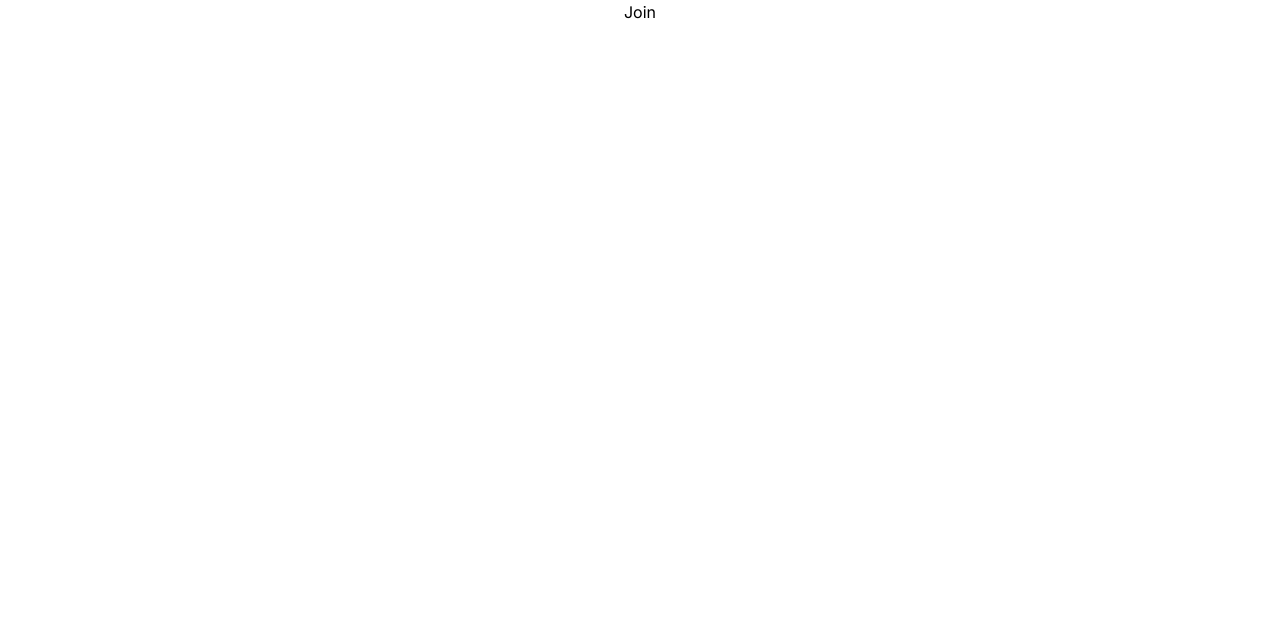
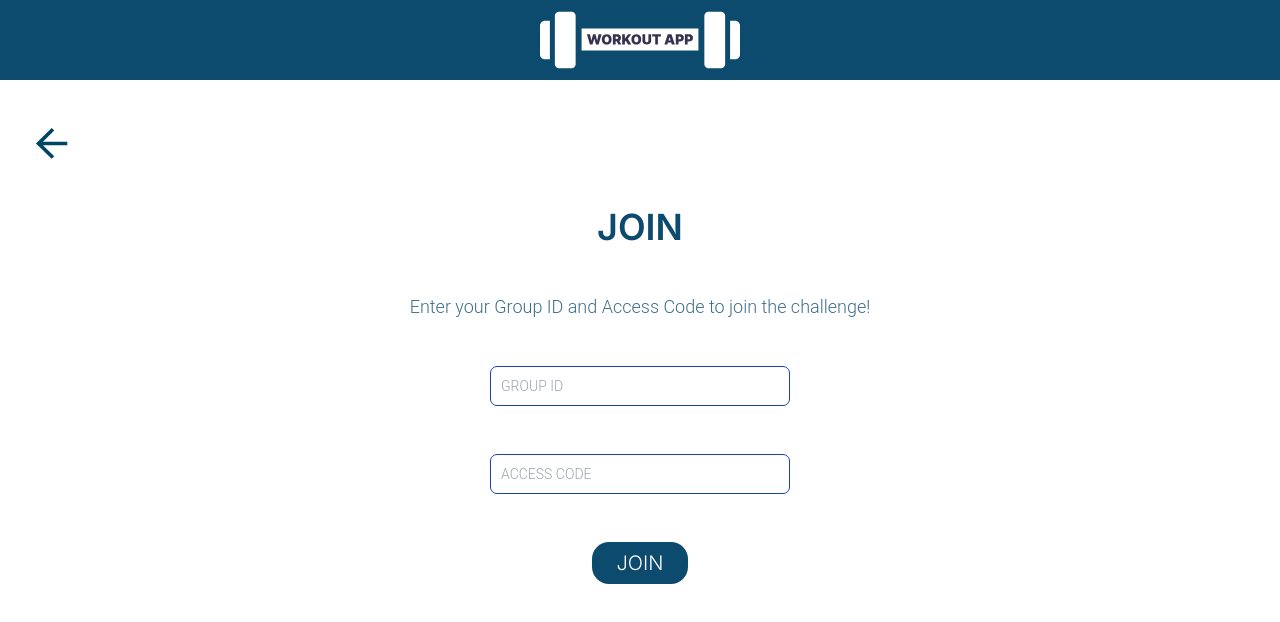
Before and after one commit to sandeepsuri/workout_application, a Next.js app in the folder workout-app/: page /Setup/Join in a window 1280 px wide. Shown: the top 622 px of the page. Built offline with nearby package versions, Linux system fonts and the light colour scheme.

Commit message:
feat: join page creation and styling

```diff
--- a/workout-app/src/app/Setup/Join/page.tsx
+++ b/workout-app/src/app/Setup/Join/page.tsx
@@ -1,12 +1,70 @@
 "use client"
-import React from "react"
+import React, { useEffect, useState } from "react"
 import Image from "next/image"
+import { useRouter } from "next/navigation"
 
 const Join = () => {
+    const router = useRouter()
+
+    const handleClickJoin = () => {
+        router.push('/Dashboard')
+    }
+
+    const handleClickBack = () => {
+        router.push('/Setup')
+    }
+
     return (
-        <div className="flex flex-col items-center h-screen">
-            Join
-        </div>
+        //Header
+        <div className="flex flex-col items-center h-screen bg-white flex-col justify-start items-center gap-12">
+            <div className='container'>
+                <div className="h-20 bg-sky-900 flex justify-center">
+                    <Image
+                        src="/header_logo.svg"
+                        alt="header"
+                        width={200}
+                        height={200}
+                    />
+                </div>
+            </div>
+
+            <div className="container mx-auto">
+                <Image
+                    src="/back.svg"
+                    alt="<-"
+                    width={350}
+                    height={200}
+                    onClick={handleClickBack}
+                />
+            </div>
+
+            <div className="text-center text-sky-900 text-4xl font-semibold font-inter">JOIN</div>
+
+            <div className="px-[10%]">
+                <div className="grow shrink basis-0 text-center text-sky-900 text-opacity-80 text-lg font-light font-roboto leading-[23px]">Enter your Group ID and Access Code to join the challenge! </div>
+            </div>
+
+            <div style={{ width: '300px', height: '40px', padding: '10px', borderRadius: '7px', border: '1px solid #1e40af' }} className="flex flex-col justify-center items-start space-y-2.5">
+                <input
+                    type="text"
+                    className="w-full h-full outline-none border-none text-black text-opacity-70 text-sm font-light font-roboto"
+                    placeholder="GROUP ID"
+                />
+            </div>
+
+            <div style={{ width: '300px', height: '40px', padding: '10px', borderRadius: '7px', border: '1px solid #1e40af' }} className="flex flex-col justify-center items-start space-y-2.5">
+                <input
+                    type="text"
+                    className="w-full h-full outline-none border-none text-black text-opacity-70 text-sm font-light font-roboto"
+                    placeholder="ACCESS CODE"
+                />
+            </div>
+
+            <div className="px-[25px] py-[7px] bg-sky-900 rounded-[17px] flex-col flex">
+                <div className="text-center text-white text-xl font-light font-inter" onClick={handleClickJoin}>JOIN</div>
+            </div>
+
+        </div >
     )
 }
 
```
Also changed, not shown: workout-app/public/back.svg (added).
